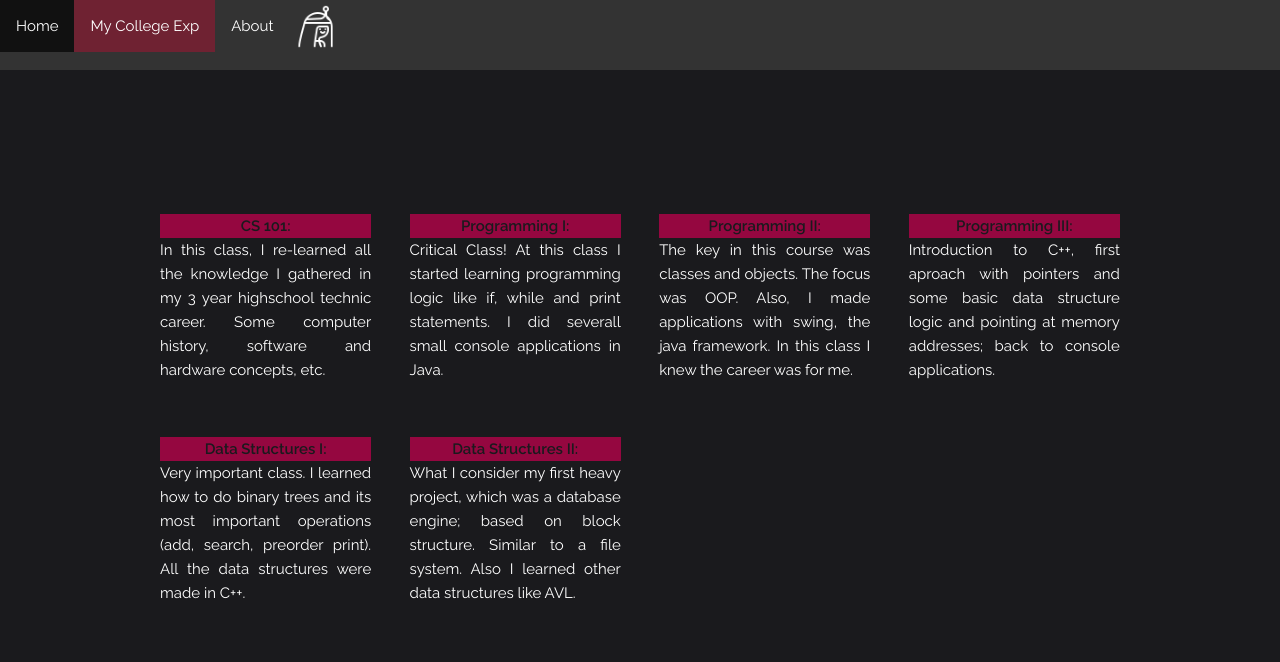
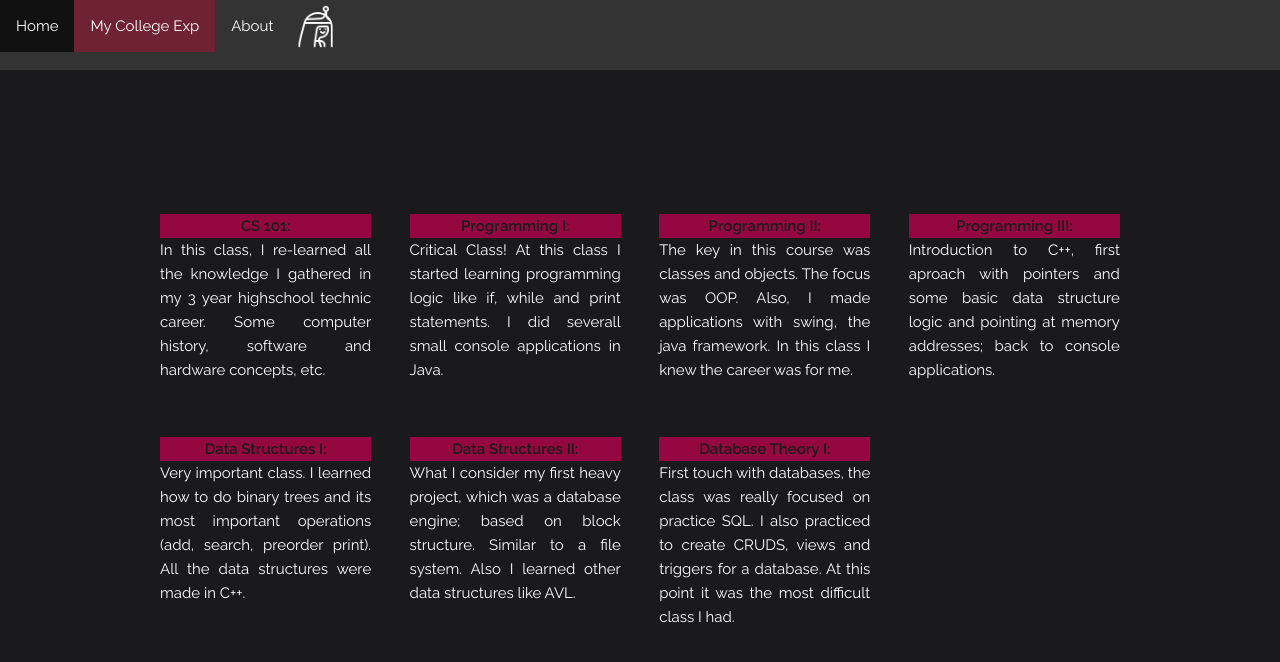
Before and after one commit to ivandres73/ivancarcamo.me, a plain HTML site: page college.html in a window 1280 px wide. Drawn offline with Linux system fonts and the light colour scheme.

Commit message:
add card for database theory class

```diff
--- a/college.html
+++ b/college.html
@@ -150,6 +150,27 @@
           </div>
         </card-body>
       </div>
+      <div class="three columns" style="margin-top: 15%">
+        <card-header>Database Theory I:</card-header>
+        <card-body>
+          <div class="flip-card-inner">
+            <div class="flip-card-front">
+              <p style="border: 1 solid #950740; text-align: justify;">
+                First touch with databases, the class was really focused on
+                practice SQL. I also practiced to create CRUDS, views and triggers
+                for a database. At this point it was the most difficult class I
+                had.
+              </p>
+            </div>
+            <div class="flip-card-back">
+              <p style="border: 1 solid #950740;">
+                <br/>Catedratic:<br/>
+                Eng. Elvin Deras<br/>
+              </p>
+            </div>
+          </div>
+        </card-body>
+      </div>
     </div>
   </div>
 </body>
```
